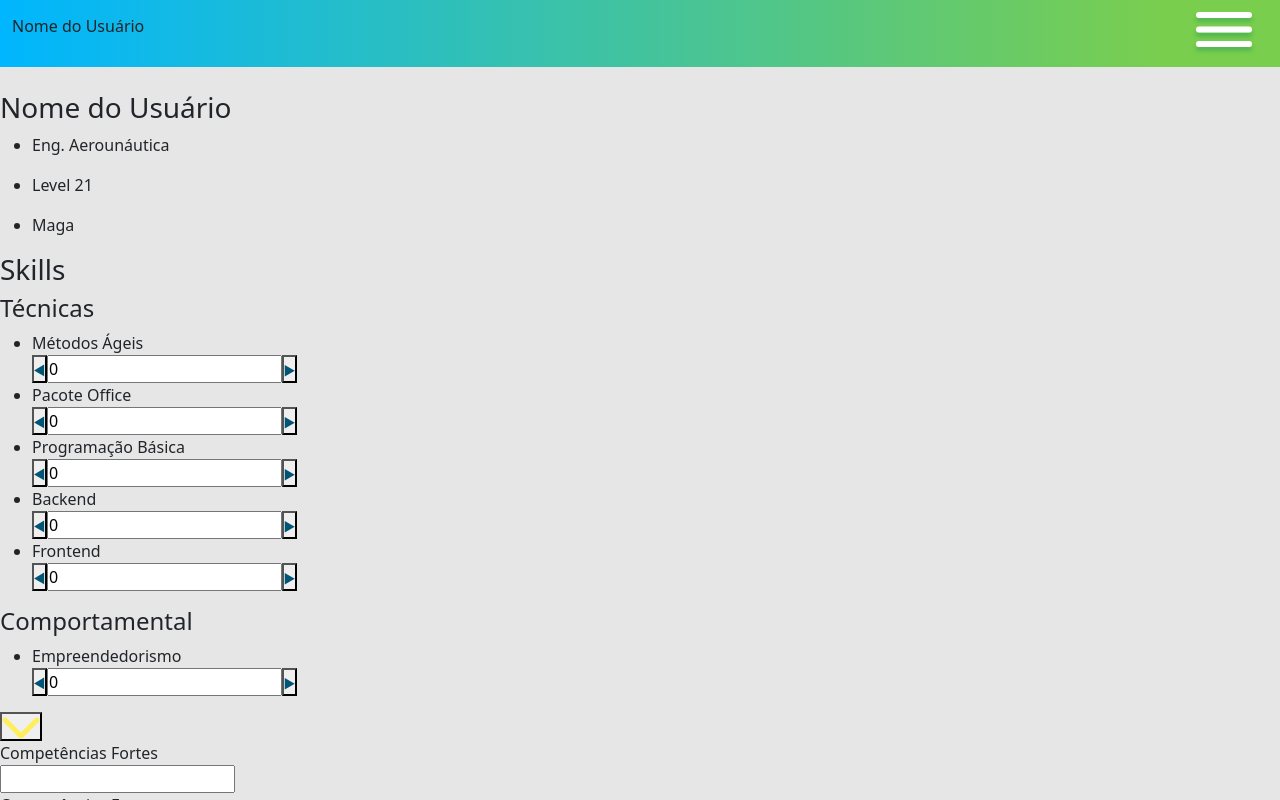
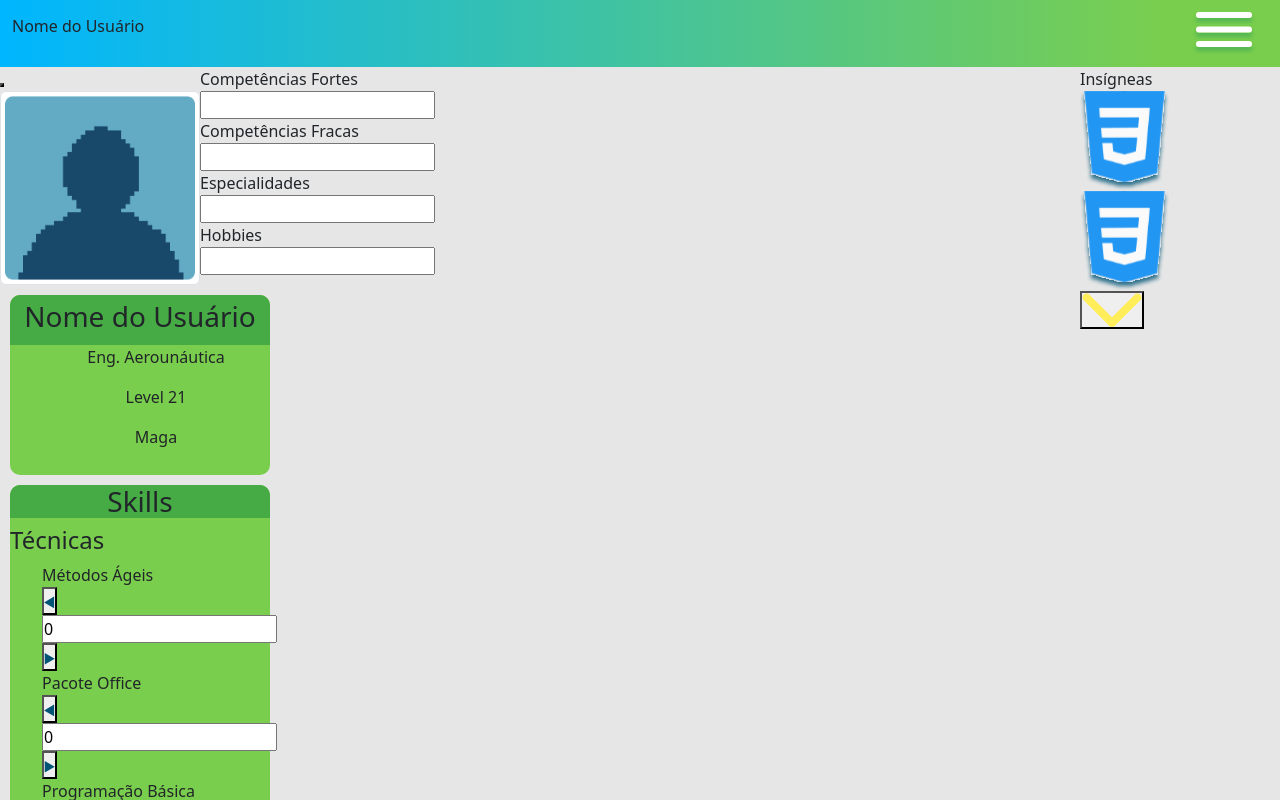
Before and after one commit to kamiszzz/projeto-levelup-principal, an Angular app: page / in a window 1280 px wide. Shown: the top 800 px of the page. Built offline with nearby package versions, Linux system fonts and the light colour scheme.

Commit message:
novo commit

```diff
--- a/src/app/app.component.css
+++ b/src/app/app.component.css
@@ -0,0 +1,15 @@
+.container-pag {
+    display: flex;
+    flex-direction: column;
+    min-height: 100vh;
+  }
+
+
+  @media (min-width: 768px) {
+    .container-pag {
+      display: grid;
+      grid-template-columns: 200px 1fr 200px;
+      grid-template-rows: auto 1fr auto;
+
+    }
+  }
--- a/src/app/app.component.html
+++ b/src/app/app.component.html
@@ -2,8 +2,10 @@
     <app-header></app-header>
 </header>
 
-<main>
+<main class="container-pag">
     <app-perfil></app-perfil>
     <app-competencias></app-competencias>
     <app-insigneas></app-insigneas>
 </main>
+
+<!-- class="container-fluid" na main  -->
--- a/src/app/componentes/main/competencias/competencias.component.html
+++ b/src/app/componentes/main/competencias/competencias.component.html
@@ -1,4 +1,5 @@
-<div container>
+<div class="">
+
     <div>
         <label for="">Competências Fortes</label>
         <div>
--- a/src/app/componentes/main/insigneas/insigneas.component.html
+++ b/src/app/componentes/main/insigneas/insigneas.component.html
@@ -1,4 +1,4 @@
-<div>
+<div class="">
     <div>
         <div>
             <label for="">Insígneas</label>
--- a/src/app/componentes/main/perfil/perfil.component.css
+++ b/src/app/componentes/main/perfil/perfil.component.css
@@ -0,0 +1,28 @@
+
+.info-do-usuario{
+    margin: 10px;
+    width: 260px;
+    height: 180px;
+    background-color:  #7ACE4D;
+    border-radius: 10px;
+}
+
+.nome-do-usuario {
+    height: 50px;
+    padding: 5px;
+    background-color: #46AB44;
+    border-radius: 10px 10px 0px 0px;
+
+}
+
+.skills {
+    margin: 10px;
+    width: 260px;
+    background-color: #7ACE4D;
+    border-radius: 10px;
+}
+
+.skills-titulo {
+    background-color: #46AB44;
+    border-radius: 10px 10px 0px 0px;
+}
--- a/src/app/componentes/main/perfil/perfil.component.html
+++ b/src/app/componentes/main/perfil/perfil.component.html
@@ -1,22 +1,26 @@
-<div>
-    <div>
-        <div>
-            <img>
+<div class="">
+
+    <div class="perfil">
+        <div class="perfil-imagem">
+            <button>
+
+            </button>
+            <img src="../../../../assets/imagem/imagem-perfil.png" class="img-fluid img-thumbnail" alt="...">
         </div>
     </div>
 
 
-    <div>
-        <div>
-            <h3>Nome do Usuário</h3>
+    <div class="info-do-usuario">
+        <div class="nome-do-usuario">
+            <h3 class="text-center">Nome do Usuário</h3>
         </div>
 
-        <ul>
+        <ul class="text-center">
             <li>
                 <p>Eng. Aerounáutica</p>
             </li>
             <li>
-                <P>Level 21</P>
+                <p>Level 21</p>
             </li>
             <li>
                 <p>Maga</p>
@@ -24,9 +28,11 @@
         </ul>
     </div>
 
-    <div>
-        <div>
-            <h3>Skills</h3>
+                                <!-- SKILLS -->
+
+    <div class="skills">
+        <div class="skills-titulo">
+            <h3 class="text-center">Skills</h3>
         </div>
         <div>
             <h4>Técnicas</h4>
--- a/src/index.html
+++ b/src/index.html
@@ -2,7 +2,7 @@
 <html lang="pt-br">
 <head>
   <meta charset="utf-8">
-  <title>ProjetoLevelupPrincipal</title>
+  <title>Level Up- Home</title>
   <base href="/">
   <meta name="viewport" content="width=device-width, initial-scale=1">
   <link rel="icon" type="image/x-icon" href="favicon.ico">
--- a/src/styles.css
+++ b/src/styles.css
@@ -12,7 +12,11 @@ body {
   background-color: #E6E6E6;
 }
 
-h1 {
+li {
+  list-style: none;
+}
+
+/* h1 {
   position: absolute;
   height: 1px;
   width: 1px;
@@ -24,11 +28,11 @@ h2 {
   font-weight: bold;
   font-size: 2rem;
   text-align: center;
-}
+} */
 
-.header {
+/* .header {
   margin: 1rem auto 2rem;
-}
+} */
 
 /* .container {
   padding: 1rem;
@@ -53,7 +57,7 @@ h2 {
   color: #84EEC1;
 }
 
-@media (min-width: 576px) {
+/* @media (min-width: 576px) {
   .container {
       width: 540px;
   }
@@ -72,4 +76,4 @@ h2 {
   .container {
       width: 1140px;
   }
-}
+} */
```
Also changed, not shown: src/assets/imagem/imagem-perfil.png (added).
